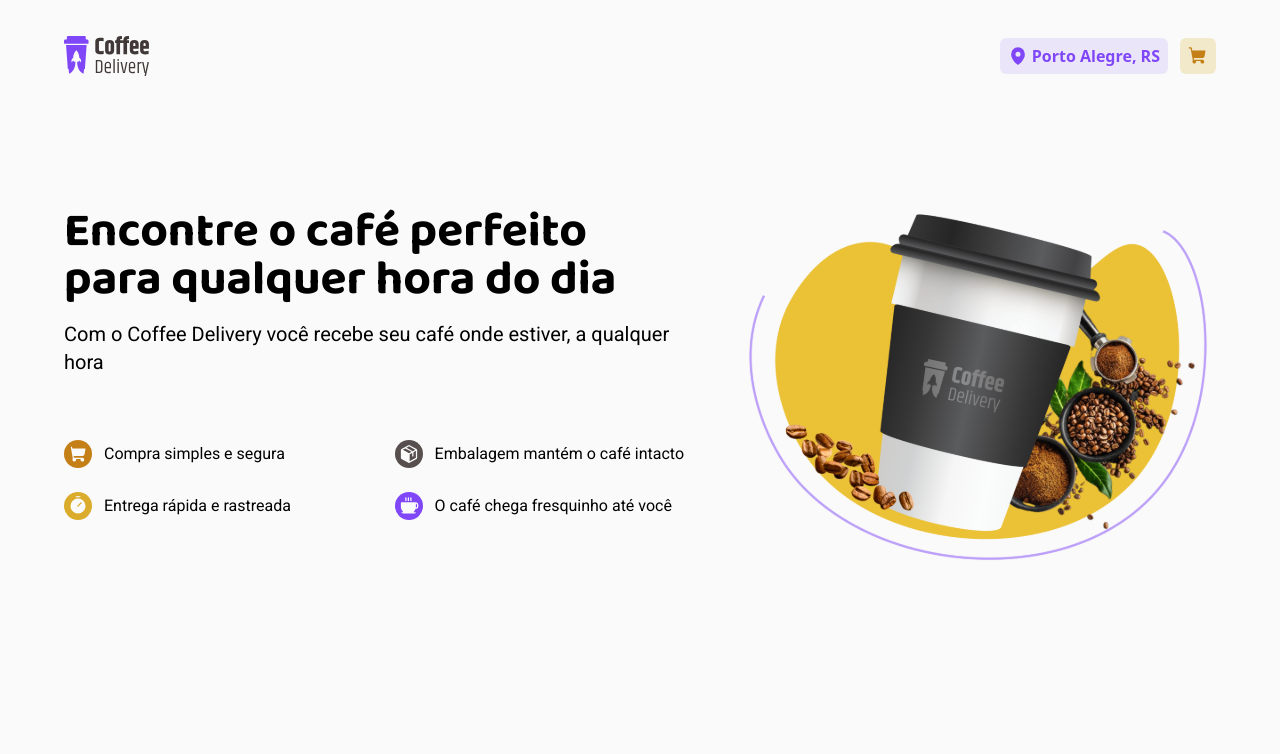
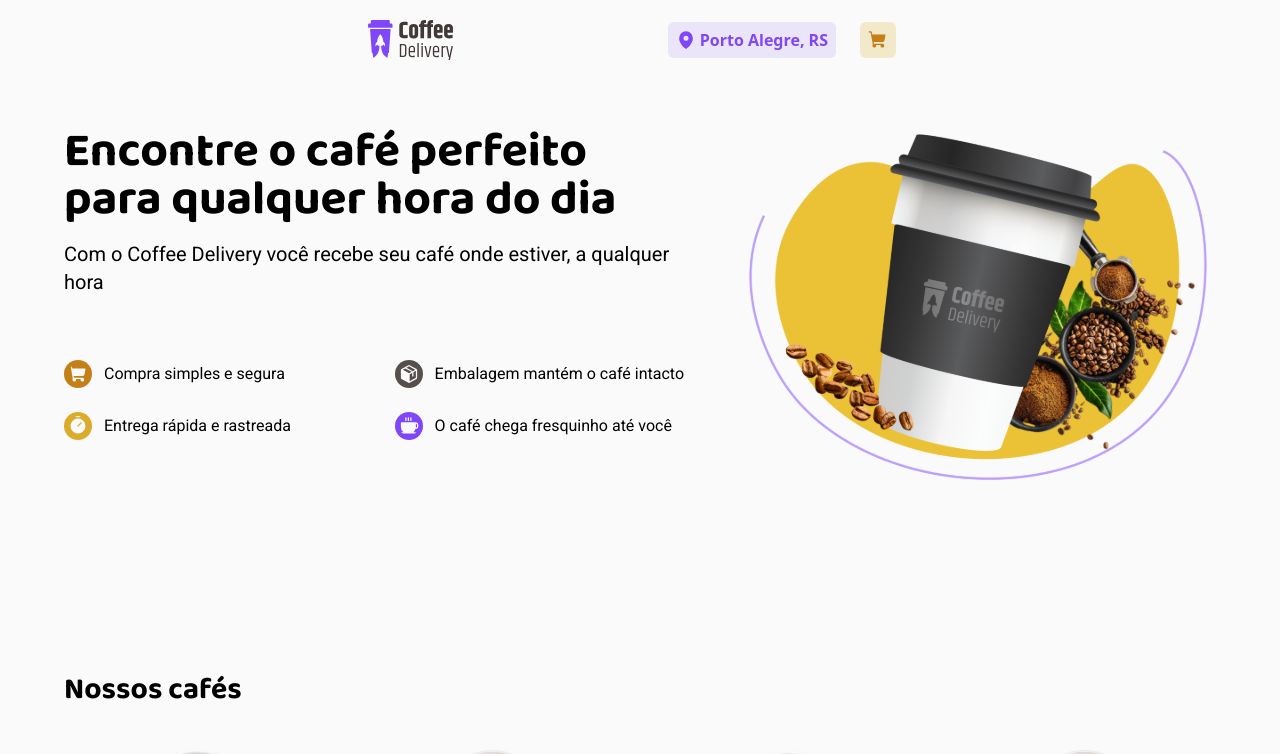
Before and after one commit to rdg-404/CoffeeDelivery, a React (Vite) app: page / in a window 1280 px wide. Shown: the top 754 px of the page. Built offline with nearby package versions, Linux system fonts and the light colour scheme.

Commit message:
:lipstick:fixed position header

```diff
--- a/src/components/Header/index.tsx
+++ b/src/components/Header/index.tsx
@@ -3,18 +3,16 @@ import { MapPin, ShoppingCart } from 'phosphor-react'
 
 export function Header() {
   return (
-    <header className="w-full h-12 mt-8 bg-base-background flex items-center justify-center">
-      <div className="w-full flex items-center justify-between">
-        <img src={CoffeeLogo} alt="coffee logo" />
-      </div>
+    <header className=" fixed top-0 right-0 left-0 w-full h-20 z-20 bg-base-background flex items-center justify-center ">
+      <img className="flex ml-80 pl-12" src={CoffeeLogo} alt="coffee logo" />
 
-      <div className="flex flex-center gap-3">
-        <button className="bg-button-map-bg text-button-map font-semibold flex items-center justify-center gap-1 min-w-max h-9 rounded-md border-none px-2 relative text-base">
+      <div className="flex gap-6 ml-auto mr-80 pr-16 ">
+        <button className="bg-button-map-bg text-button-map font-semibold flex items-center justify-center gap-1 min-w-max h-9 rounded-md border-none px-2 text-base">
           <MapPin className="text-button-map" size={20} weight="fill" />
           Porto Alegre, RS
         </button>
 
-        <button className="bg-button-cart-bg flex items-center justify-center gap-1 min-w-max h-9 rounded-md border-none px-2 relative text-base">
+        <button className="bg-button-cart-bg flex items-center justify-center  gap-1 min-w-max h-9 rounded-md border-none px-2 text-base">
           <ShoppingCart className="text-button-cart" size={20} weight="fill" />
         </button>
       </div>
```
